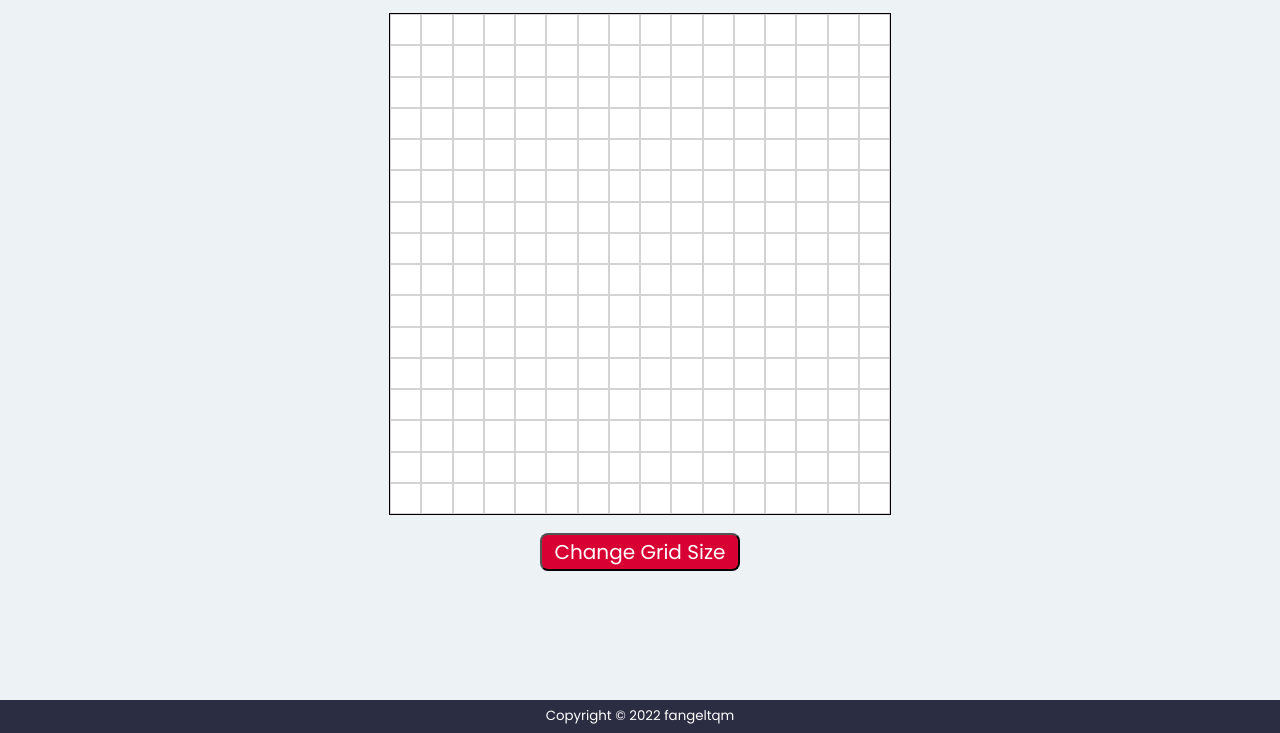
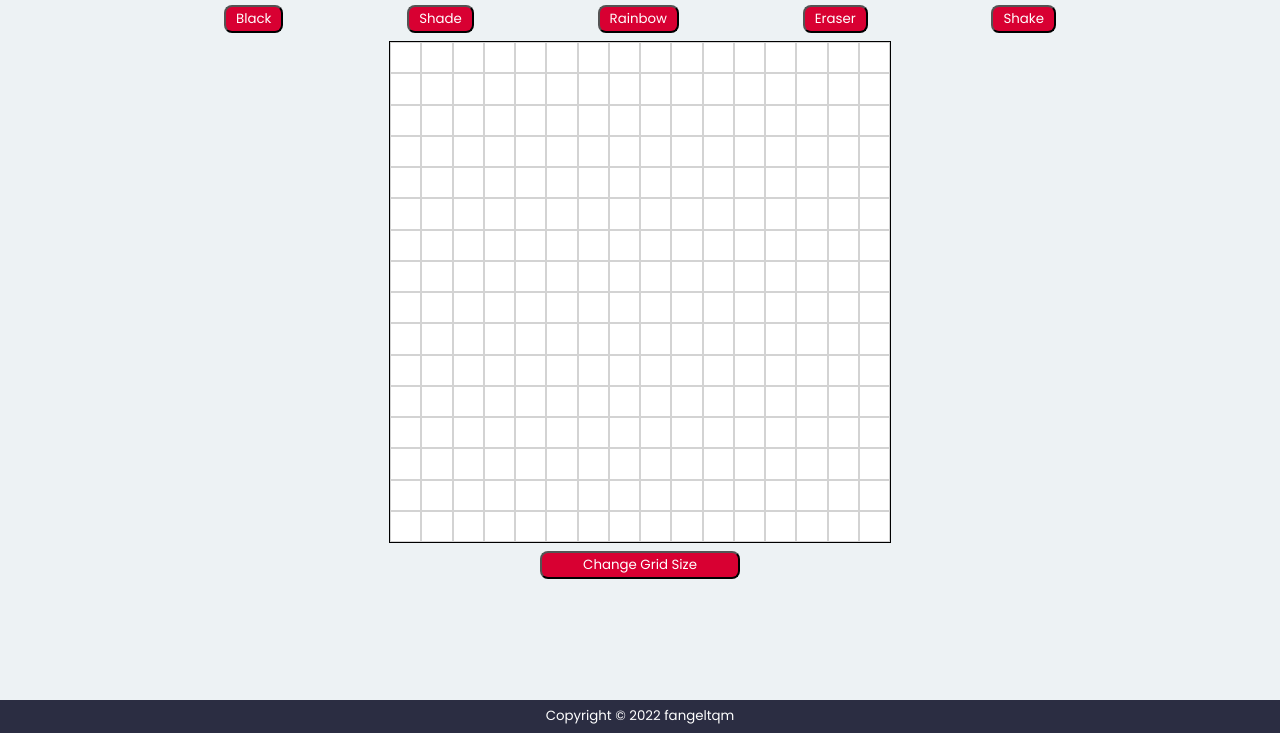
Before and after one commit to fangeltqm/etch-a-sketch, a plain HTML site: page index.html in a window 1280 px wide. Shown: the part 67-800 px from the top of the page. Drawn offline with Linux system fonts and the light colour scheme.

Commit message:
add buttons for shade, rainbow, eraser, and shake(clear the screen)

```diff
--- a/index.html
+++ b/index.html
@@ -12,14 +12,19 @@
     </head>
     <body>
         <h1>Etch-A-Sketch</h1>
+
         <div class="controls">
-
+            <button class="black">Black</button>
+            <button class="shade">Shade</button>
+            <button class="rainbow">Rainbow</button>
+            <button class="eraser">Eraser</button>
+            <button class="clear">Shake</button>
         </div>
 
         <div class="container">
 
+        </div>
 
-        </div>
 
         <button class="change-size">
             Change Grid Size
--- a/script.js
+++ b/script.js
@@ -1,7 +1,6 @@
 const container = document.querySelector('.container');
 const box = document.createElement('div');
 box.classList.add('box');
-
 
 for (let i = 0; i < 256; i++) {
     const box = document.createElement('div');
@@ -9,8 +8,6 @@ for (let i = 0; i < 256; i++) {
     container.appendChild(box);
 
 }
-
-
 
 const squares = document.querySelectorAll('.box')
 squares.forEach((square) => {
--- a/style.css
+++ b/style.css
@@ -16,6 +16,29 @@ h1 {
     text-align: center;
     color: #2b2d42;
     padding-top: 0.5em;
+
+}
+
+.section {
+    display: flex;
+
+
+}
+
+.controls {
+    display: flex;
+    justify-content: space-between;
+    gap: 10px;
+    margin: 0 14em;
+}
+
+.controls button{
+
+    background-color: #d80032;
+    color: white;
+    border-radius: 8px;
+    padding: 2px 10px;
+
 
 }
 
@@ -40,8 +63,6 @@ h1 {
 }
 
 .change-size {
-    font-size: 20px;
-    margin: 0.5em;
     width: 200px;
     align-self: center;
     background-color: #d80032;
```
